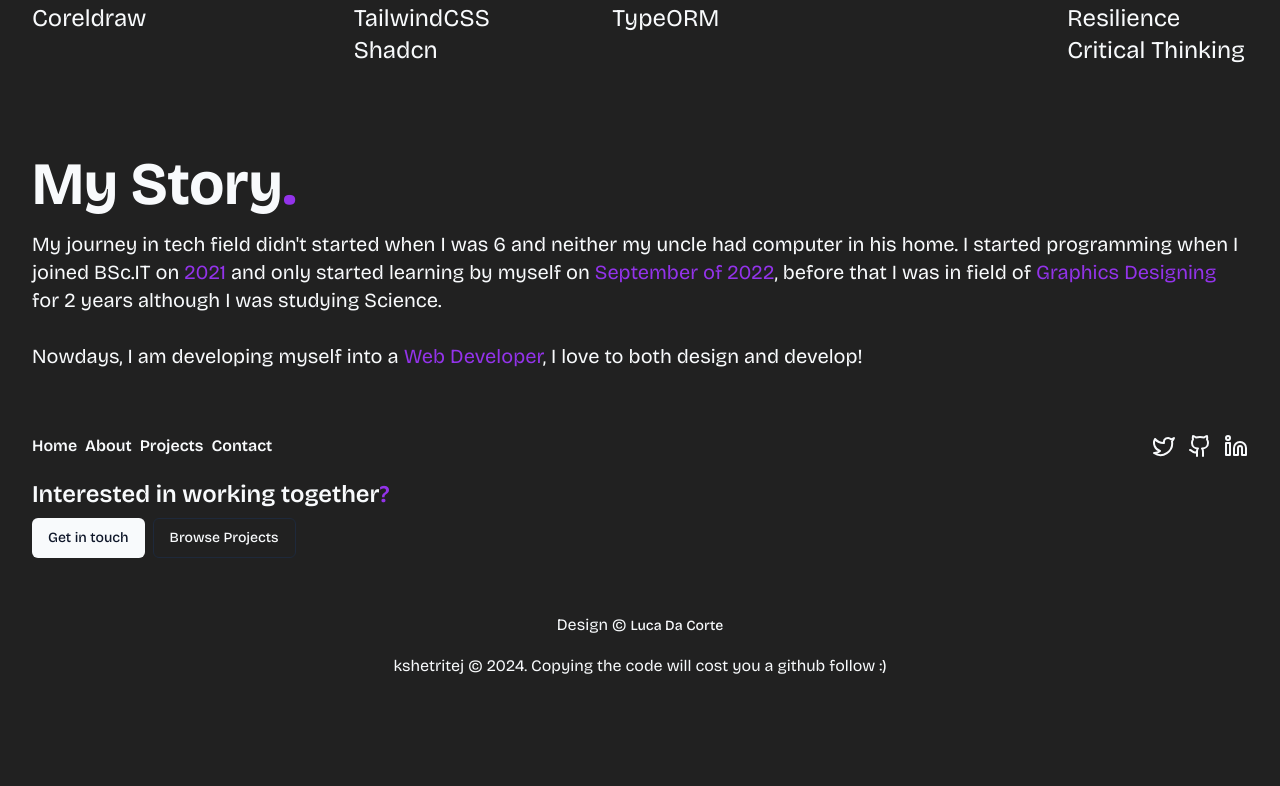
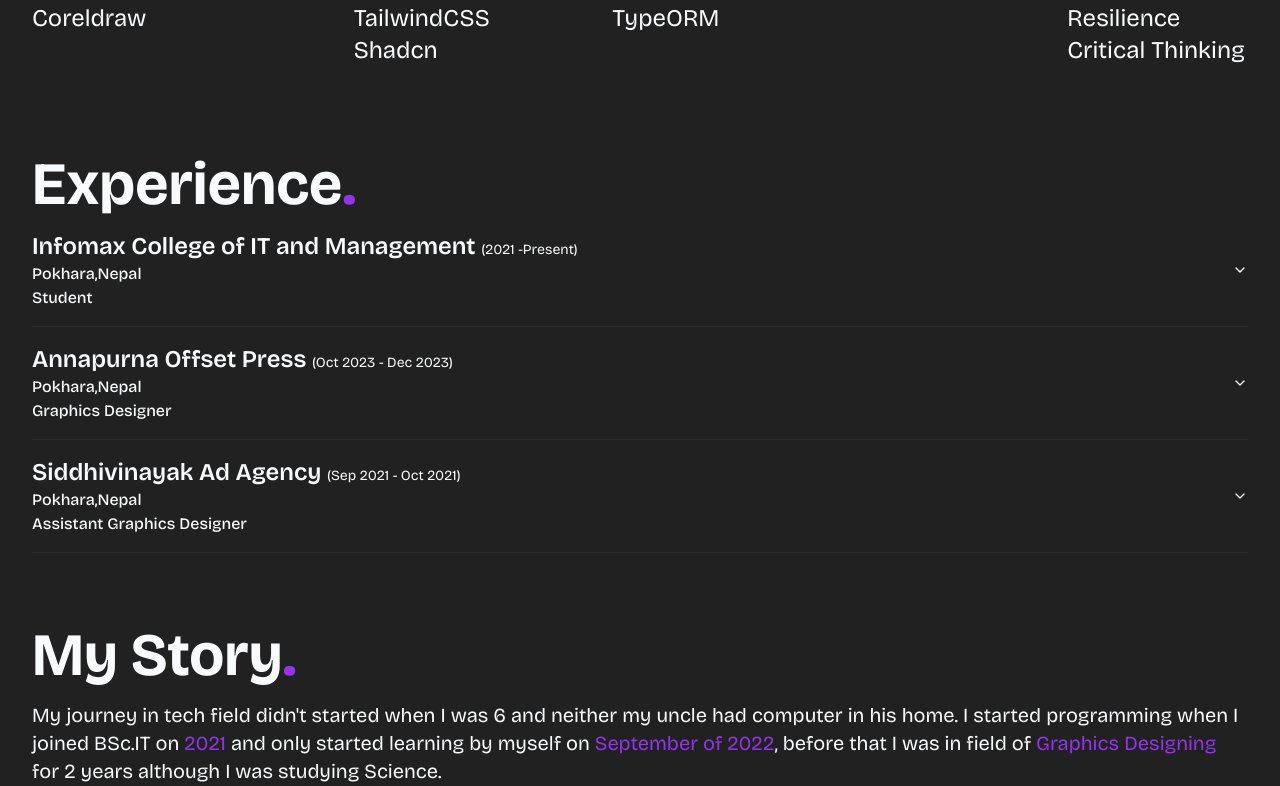
Before and after one commit to kshetritej/kshetritej, a React (Vite) app: page /home in a window 1280 px wide. Shown: the part 2150-2936 px from the top of the page. Before the commit the page ends 2852 px from the top, so only its background shows below. Built offline with nearby package versions, Linux system fonts and the light colour scheme.

Commit message:
add: experience

```diff
--- a/package.json
+++ b/package.json
@@ -10,6 +10,7 @@
     "preview": "vite preview"
   },
   "dependencies": {
+    "@radix-ui/react-accordion": "^1.1.2",
     "@radix-ui/react-aspect-ratio": "^1.0.3",
     "@radix-ui/react-dropdown-menu": "^2.0.6",
     "@radix-ui/react-slot": "^1.0.2",
--- a/src/App.tsx
+++ b/src/App.tsx
@@ -5,6 +5,7 @@ import Footer from "./components/Footer";
 import Skills from "./components/Skills";
 import About from "./components/About";
 import Projects from "./components/Projects";
+import Experience from "./components/Experience";
 
 function App() {
   return (
@@ -15,6 +16,7 @@ function App() {
           <Header />
           <Projects/>
           <Skills/>
+          <Experience/>
           <About/>
           <Footer/>
         </div>
--- a/src/components/Experience.tsx
+++ b/src/components/Experience.tsx
@@ -1,9 +1,43 @@
+import { CheckCircle } from "lucide-react";
+import exData from "../data/experience.json";
+
+import {
+  Accordion,
+  AccordionContent,
+  AccordionItem,
+  AccordionTrigger,
+} from "@/components/ui/accordion";
+
 const Experience = () => {
   return (
-    <div>
+    <div className="py-9">
       <h1 className="text-4xl sm:text-6xl font-bold">
         Experience<span className="text-purple-600">.</span>
       </h1>
+      {exData.map((exp, idx) => (
+        <div className="ex" key={idx}>
+          <Accordion type="single" collapsible>
+            <AccordionItem value={exp.company} >
+              <AccordionTrigger className="flex justify-between">
+                <div className="flex flex-col items-start">
+                  <h1 className="text-2xl font-semibold">{exp.company} <span className="text-sm font-normal">({exp.range})</span></h1>
+                  <p>{exp.address}</p>
+                  <h2>{exp.position}</h2>
+                </div>
+              </AccordionTrigger>
+              <AccordionContent>
+                <h1 className="font-semibold text-lg">{exp.desc}</h1>
+                {exp.works.map((item, idx) => (
+                  <div key={idx} className="works flex gap-2 p-2 text-lg">
+                    <CheckCircle />
+                    {item}
+                  </div>
+                ))}
+              </AccordionContent>
+            </AccordionItem>
+          </Accordion>
+        </div>
+      ))}
     </div>
   );
 };
--- /dev/null
+++ b/src/components/ui/accordion.tsx
@@ -0,0 +1,56 @@
+import * as React from "react"
+import * as AccordionPrimitive from "@radix-ui/react-accordion"
+import { ChevronDown } from "lucide-react"
+
+import { cn } from "@/lib/utils"
+
+const Accordion = AccordionPrimitive.Root
+
+const AccordionItem = React.forwardRef<
+  React.ElementRef<typeof AccordionPrimitive.Item>,
+  React.ComponentPropsWithoutRef<typeof AccordionPrimitive.Item>
+>(({ className, ...props }, ref) => (
+  <AccordionPrimitive.Item
+    ref={ref}
+    className={cn("border-b", className)}
+    {...props}
+  />
+))
+AccordionItem.displayName = "AccordionItem"
+
+const AccordionTrigger = React.forwardRef<
+  React.ElementRef<typeof AccordionPrimitive.Trigger>,
+  React.ComponentPropsWithoutRef<typeof AccordionPrimitive.Trigger>
+>(({ className, children, ...props }, ref) => (
+  <AccordionPrimitive.Header className="flex">
+    <AccordionPrimitive.Trigger
+      ref={ref}
+      className={cn(
+        "flex flex-1 items-center justify-between py-4 font-medium transition-all hover:underline [&[data-state=open]>svg]:rotate-180",
+        className
+      )}
+      {...props}
+    >
+      {children}
+      <ChevronDown className="h-4 w-4 shrink-0 transition-transform duration-200" />
+    </AccordionPrimitive.Trigger>
+  </AccordionPrimitive.Header>
+))
+AccordionTrigger.displayName = AccordionPrimitive.Trigger.displayName
+
+const AccordionContent = React.forwardRef<
+  React.ElementRef<typeof AccordionPrimitive.Content>,
+  React.ComponentPropsWithoutRef<typeof AccordionPrimitive.Content>
+>(({ className, children, ...props }, ref) => (
+  <AccordionPrimitive.Content
+    ref={ref}
+    className="overflow-hidden text-sm transition-all data-[state=closed]:animate-accordion-up data-[state=open]:animate-accordion-down"
+    {...props}
+  >
+    <div className={cn("pb-4 pt-0", className)}>{children}</div>
+  </AccordionPrimitive.Content>
+))
+
+AccordionContent.displayName = AccordionPrimitive.Content.displayName
+
+export { Accordion, AccordionItem, AccordionTrigger, AccordionContent }
--- /dev/null
+++ b/src/data/experience.json
@@ -0,0 +1,37 @@
+[
+  {
+    "company": "Infomax College of IT and Management",
+    "address":"Pokhara,Nepal",
+    "position": "Student",
+    "range": "2021 -Present",
+    "desc": "Currently pursuing a Bachelor's Degree in Information Technology and Management",
+    "works": [
+      "Worked on various user interfaces and systems using different programming languages and design tools",
+      "Get knowledge about different types of software life cycles and how to implement them in real-world projects",
+      "Developed various kinds of soft skills like communication, teamwork, and problem-solving skills"
+    ]
+  },
+  {
+    "company":"Annapurna Offset Press",
+    "address":"Pokhara,Nepal",
+    "position":"Graphics Designer",
+    "range":"Oct 2023 - Dec 2023",
+    "desc":"Worked as a graphic designer and helped the company to design various kinds of logos, banners, and other graphic materials",
+    "works":[
+      "Designed various kinds of logos and banners for different companies",
+      "Worked on various kinds of printing machines and learned how to operate them",
+      "Learned how to work in a team and how to manage time and work efficiently"]
+  },
+  {
+    "company":"Siddhivinayak Ad Agency",
+    "address":"Pokhara,Nepal",
+    "position":"Assistant Graphics Designer",
+    "range":"Sep 2021 - Oct 2021",
+    "desc":"Worked as an assistant graphic designer and helped the company to design various kinds of logos, banners, and other graphic materials",
+    "works":[
+        "Helped the company to manage the works with efficient data management",
+        "Worked under pressure and learned to handle the pressure efficiently",
+        "Got proficient in using various design tools like Adobe Photoshop"
+    ]
+  }
+]
--- a/src/data/projects.json
+++ b/src/data/projects.json
@@ -27,7 +27,7 @@
     "project_type": "Fullstack Project",
     "github_link": "https://github.com/kshetritej/learnify",
     "live_link": "",
-    "tech_stack": ["csharp", "dotnet-core", "bootstrap", "entityframework-core"]
+    "tech_stack": ["csharp", "dotnet-core", "bootstrap", "entityframework-core","postgresql"]
   },
   {
     "name": "Portfolio",
```
Also changed, not shown: 1 other file (tests, documents, lock files or other folders).
